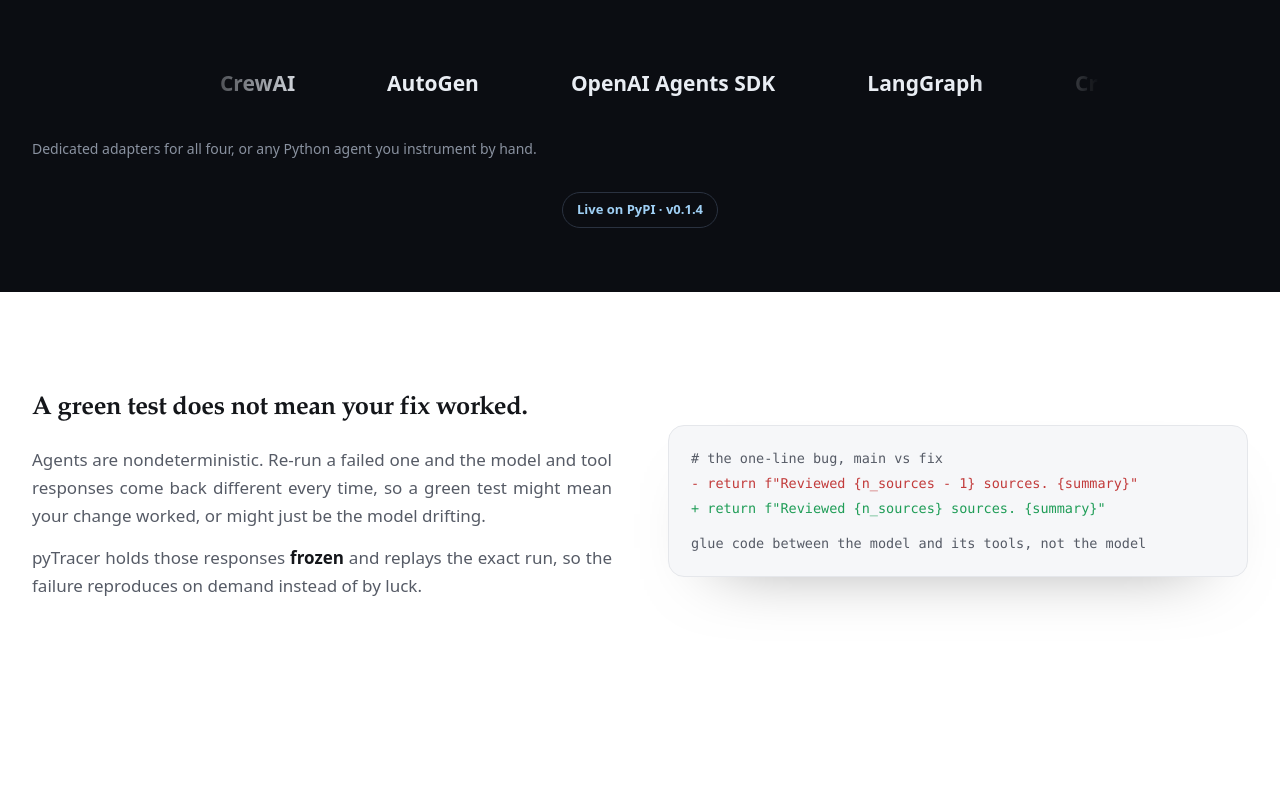
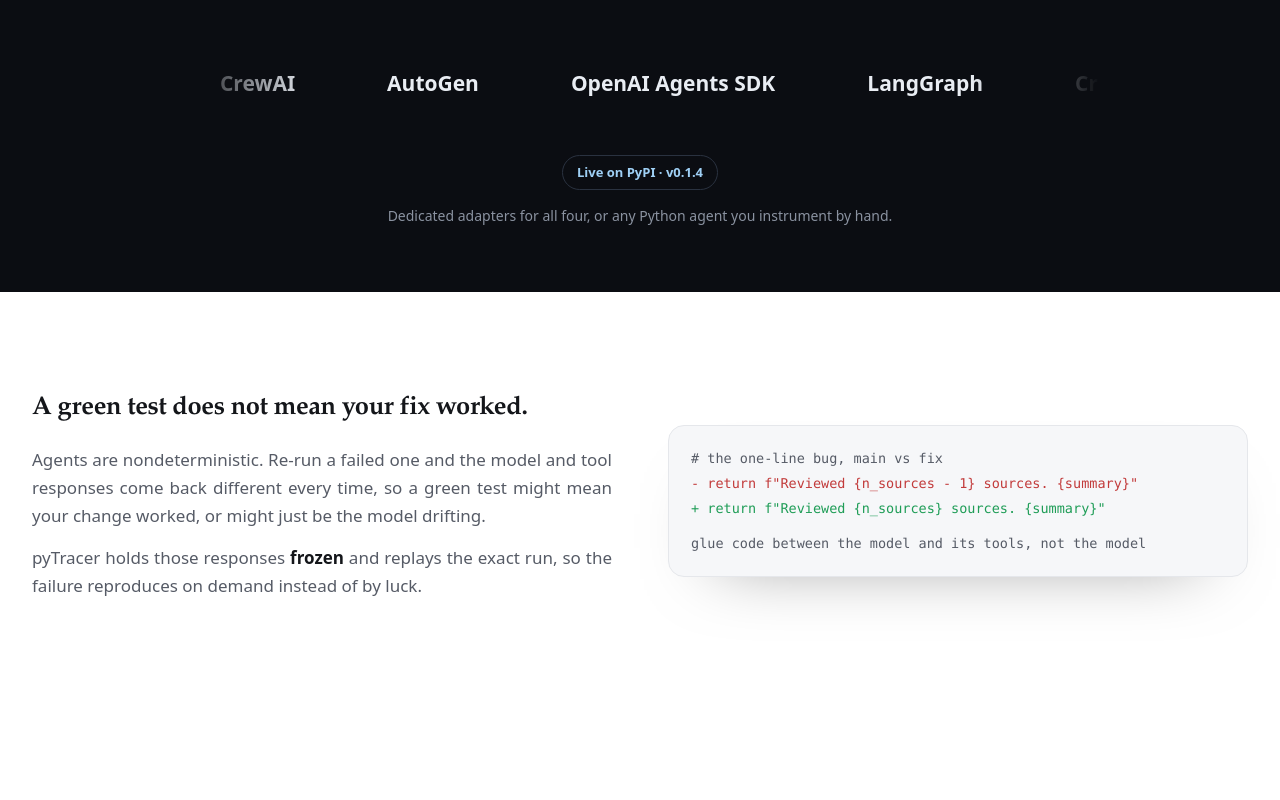
Before and after one commit to vi6120/pyTracer, a plain HTML site: page site/index.html in a window 1280 px wide. Shown: the part 860-1660 px from the top of the page. Drawn offline with Linux system fonts and the light colour scheme.

Commit message:
center the adapters line and place it below the PyPI badge

```diff
--- a/site/index.html
+++ b/site/index.html
@@ -77,7 +77,8 @@
   .fw-grid { display: grid; grid-template-columns: repeat(4, 1fr); gap: 1px; background: #1b1f28;
              border: 1px solid #1b1f28; border-radius: 16px; overflow: hidden; }
   .fw-cell { background: #0b0d12; padding: 26px 20px; text-align: center; font-weight: 650; font-size: 17px; color: #e9edf3; }
-  .fw-sub { text-align: center; color: #8a92a0; font-size: 14px; margin-top: 18px; }
+  .fw-sub { color: #8a92a0; font-size: 14px; margin: 14px 0 0; }
+  .section-tight .wrap > p.fw-sub { text-align: center; }
   /* framework slider (continuous, pauses on hover) */
   .fw-slider { position: relative; overflow: hidden; max-width: 920px; margin: 0 auto;
                -webkit-mask-image: linear-gradient(90deg, transparent, #000 14%, #000 86%, transparent);
@@ -285,8 +286,8 @@
             <span class="fw-item dup" aria-hidden="true">OpenAI Agents SDK</span>
           </div>
         </div>
+        <div style="text-align:center;margin-top:18px"><a class="badge-dark" href="https://pypi.org/project/pytracer-all/">Live on PyPI &middot; v0.1.4</a></div>
         <p class="fw-sub">Dedicated adapters for all four, or any Python agent you instrument by hand.</p>
-        <div style="text-align:center"><a class="badge-dark" href="https://pypi.org/project/pytracer-all/">Live on PyPI &middot; v0.1.4</a></div>
       </div>
     </section>
 
```
